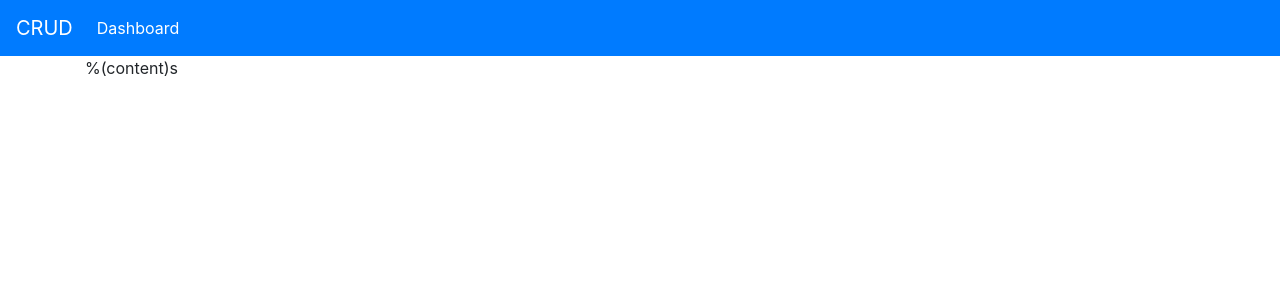
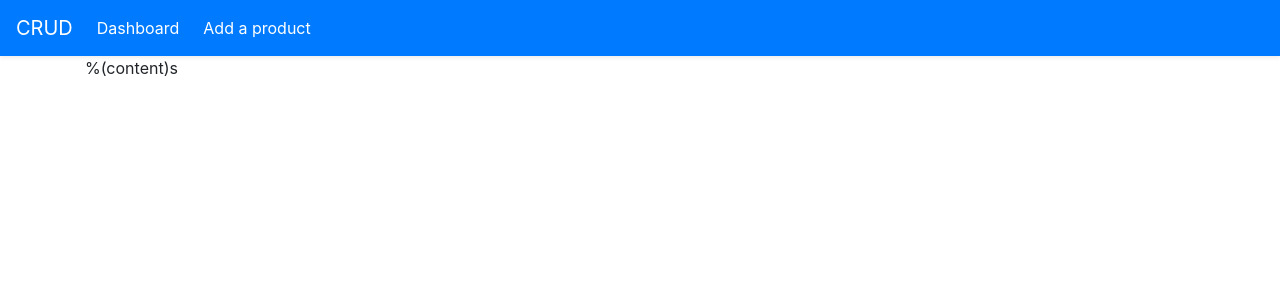
Before and after one commit to danielgrijalva/python-web-from-scratch, a Python web app: template templates/base.html in a window 1280 px wide. Shown: the top 300 px of the page. Run offline with Jinja, Linux system fonts and the light colour scheme; the template is opened without the code that fills it, so the values that code supplies are empty; some libraries are stand-ins or nearby versions.

Commit message:
v1.0 - Add navbar link to  Add product (/add) - Include bootstrap JS

```diff
--- a/templates/base.html
+++ b/templates/base.html
@@ -10,16 +10,19 @@
 </head>
 
 <body>
-    <nav class="navbar navbar-expand-lg navbar-dark bg-primary">
-        <a class="navbar-brand" href="/">CRUD</a>
+    <nav class="navbar shadow-sm navbar-expand-lg navbar-dark bg-primary">
+        <a class="navbar-brand" href="#">CRUD</a>
         <button class="navbar-toggler" type="button" data-toggle="collapse" data-target="#navbarNav"
             aria-controls="navbarNav" aria-expanded="false" aria-label="Toggle navigation">
             <span class="navbar-toggler-icon"></span>
         </button>
         <div class="collapse navbar-collapse" id="navbarNav">
             <ul class="navbar-nav">
+                <li class="nav-item active mr-2">
+                    <a class="nav-link" href="/">Dashboard</a>
+                </li>
                 <li class="nav-item active">
-                    <a class="nav-link" href="/">Dashboard <span class="sr-only">(current)</span></a>
+                    <a class="nav-link" href="/add/">Add a product</a>
                 </li>
             </ul>
         </div>
@@ -27,6 +30,9 @@
     <div class="container">
         %(content)s
     </div>
+<script src="https://code.jquery.com/jquery-3.3.1.slim.min.js" integrity="sha384-q8i/X+965DzO0rT7abK41JStQIAqVgRVzpbzo5smXKp4YfRvH+8abtTE1Pi6jizo" crossorigin="anonymous"></script>
+<script src="https://cdnjs.cloudflare.com/ajax/libs/popper.js/1.14.7/umd/popper.min.js" integrity="sha384-UO2eT0CpHqdSJQ6hJty5KVphtPhzWj9WO1clHTMGa3JDZwrnQq4sF86dIHNDz0W1" crossorigin="anonymous"></script>
+<script src="https://stackpath.bootstrapcdn.com/bootstrap/4.3.1/js/bootstrap.min.js" integrity="sha384-JjSmVgyd0p3pXB1rRibZUAYoIIy6OrQ6VrjIEaFf/nJGzIxFDsf4x0xIM+B07jRM" crossorigin="anonymous"></script>
 </body>
 
 </html>
--- a/templates/test.html
+++ /dev/null
@@ -1,3 +0,0 @@
-<h1>
-    Test
-</h1>
```
